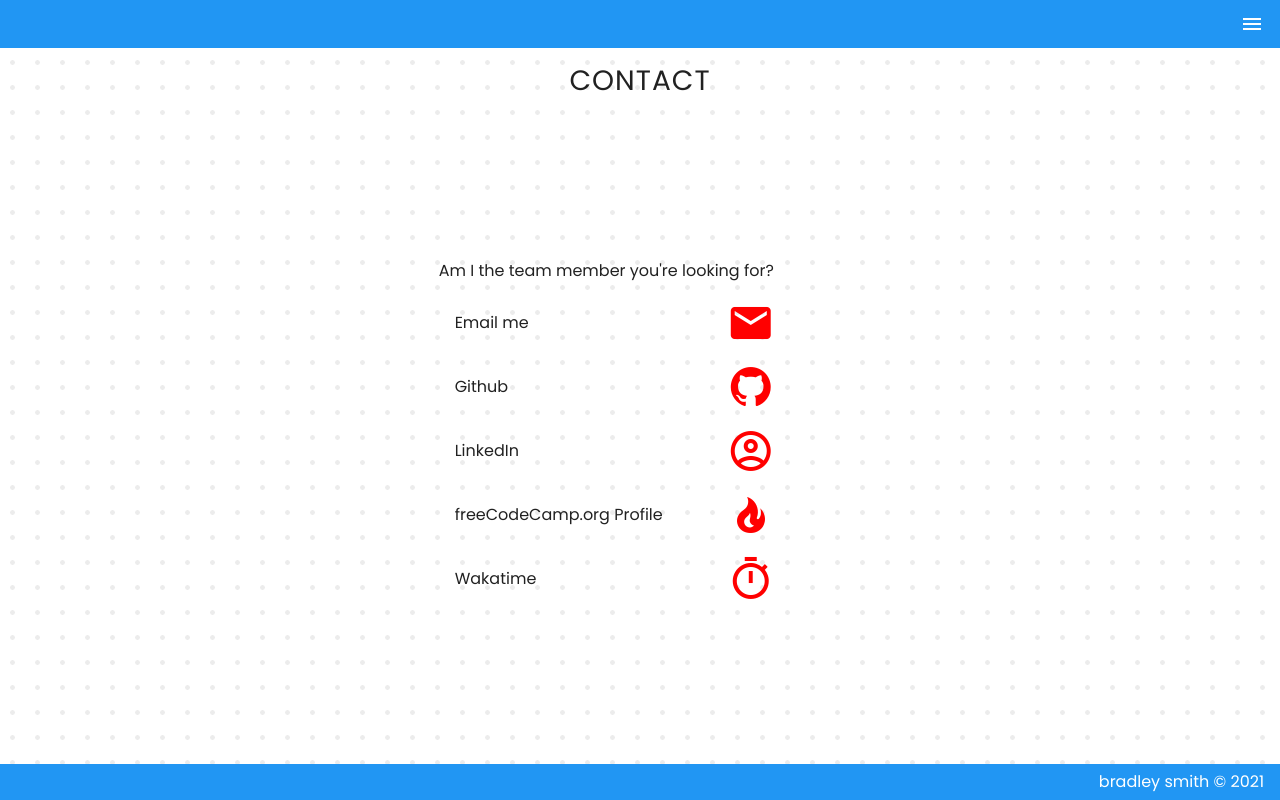
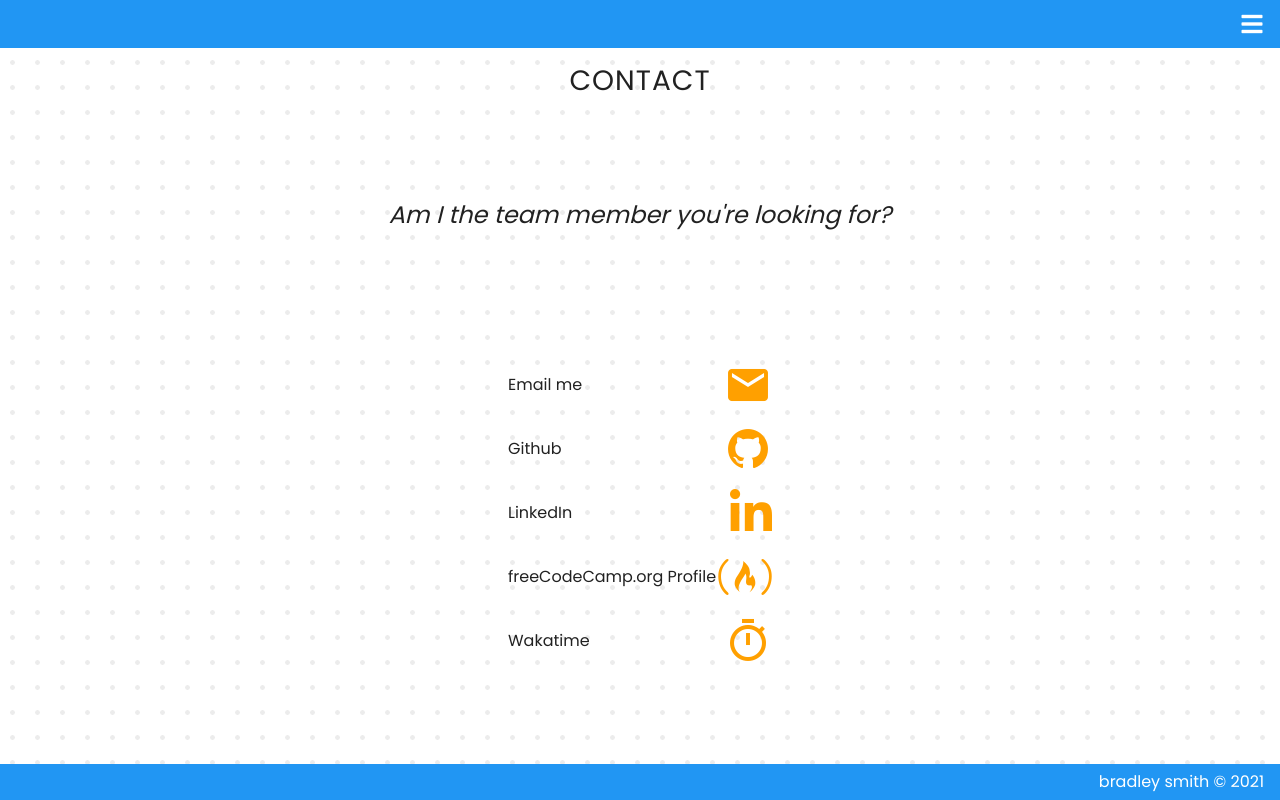
Before and after one commit to bradleyhop/new-portfolio, a Vue app: page /#/contact in a window 1280 px wide. Built offline with nearby package versions, Linux system fonts and the light colour scheme.

Commit message:
update packages; fix contact styling icons; many small fixes

```diff
--- a/package.json
+++ b/package.json
@@ -8,12 +8,13 @@
     "lint": "vue-cli-service lint"
   },
   "dependencies": {
-    "core-js": "^3.11.2",
+    "core-js": "^3.12.1",
     "vue": "^2.6.12",
     "vue-router": "^3.5.1",
-    "vuetify": "^2.4.11"
+    "vuetify": "^2.5.0"
   },
   "devDependencies": {
+    "@fortawesome/fontawesome-free": "^5.15.3",
     "@vue/cli-plugin-babel": "~4.5.12",
     "@vue/cli-plugin-eslint": "~4.5.12",
     "@vue/cli-plugin-router": "~4.5.12",
--- a/src/assets/data/extra-data.js
+++ b/src/assets/data/extra-data.js
@@ -4,11 +4,12 @@
 
 const extra = [
   {
-    title: "Extracirricular",
+    title: "Original Projects",
     copy: "",
     projects: [
       {
         title: "Post-Rock Band Name Generator" ,
+        copy: "Based on a meme, create a post-rock band name based on a set of criteria.",
         link: "https://bradleyhop.github.io/postRockBandName/",
         img: {
           src: "postrockBandname.jpg",
@@ -19,6 +20,7 @@ const extra = [
       {
         title: "Terminal Quote Generator",
         link: "https://bradleyhop.github.io/randomQuotes/extraCreditRQ/random.html",
+        copy: "A spin-off from the freeCodeCamp quote generator; gives a terminal feeling to the computer programming-themed quotes.",
         img: {
           src: "terminalQuote.jpg",
           alt: "screenshot of terminal style random quote generator",
@@ -28,6 +30,7 @@ const extra = [
       {
         title: "Wikipedia Article Search and Preview" ,
         link: "https://bradleyhop.github.io/wikiSearchApp/",
+        copy: "This was an old freeCodeCamp project no longer a part of the official cirriculum. Uses Wikimedia's API and Boostrap to show article previews.",
         img: {
           src: "wikiSearch.jpg",
           alt: "screenshot of wikipedia search and preview article application",
--- a/src/assets/data/fcc-data.js
+++ b/src/assets/data/fcc-data.js
@@ -78,6 +78,7 @@ const fCC = [
       },
       {
         title: "Pomodoro Timer",
+        copy: "Timer to help focus and productivity. Zen enso draws as timer counts down. Project is now titled '25 + 5 timer'.",
         link: "https://bradleyhop.github.io/pomodoroTimer/",
         img: {
           src: "pomodoroTimer.jpg",
@@ -87,6 +88,7 @@ const fCC = [
       },
       {
         title: "Javascript Calculator",
+        copy: "Mimics funtions of the Texas Instruments SR-10 calculator.",
         link: "https://bradleyhop.github.io/js-calculator/",
         img: {
           src: "jsCalculator.jpg",
@@ -96,6 +98,7 @@ const fCC = [
       },
       {
         title: "Drum Machine",
+        copy: "Plays sounds on keypress or button press.",
         link: "https://bradleyhop.github.io/drumMachine/",
         img: {
           src: "drumMachine.jpg",
@@ -105,6 +108,7 @@ const fCC = [
       },
       {
         title: "Markdown Previewer",
+        copy: "Provides realtime preview of markdown text to html. Does not pass unit tests because it uses Vue, which is unsupoorted,  but does pass the user stories; see README in github for more info.",
         link: "https://bradleyhop.github.io/markdownPreviewer/markdownPre.html",
         img: {
           src: "markdownPreviewer.jpg",
@@ -114,6 +118,7 @@ const fCC = [
       },
       {
         title: "Random Quote Machine",
+        copy: "Fetches and displays a random programming themed quote on button press.",
         link: "https://bradleyhop.github.io/randomQuotes/randomQuote.html",
         img: {
           src: "randomQuoteGenerator.jpg",
--- a/src/assets/scss/main.scss
+++ b/src/assets/scss/main.scss
@@ -1,9 +1,18 @@
 // global scss file that mainly overrides vuetify defaults
 
+// color theme available as scss variables
+$primary: #2196F3;
+$primaryLight: #5ddef4;
+$primaryDark: #007c91;
+$secondary: #ffa000;
+$secondaryLight: #ffc947;
+$secondaryDark: #c66900;
+
+// override default vuetify fonts
 $Source-Sans-Pro: "Source Sans Pro", helvetica, sans-serif !important;
 $Poppins: 'Poppins', helvetica, sans-serif !important;
 
-// override vuetify default font and size
+// override vuetify default font use and size
 .v-application {
   [class*='text-'] {
     font-family: $Poppins;
@@ -30,8 +39,3 @@ a {
   letter-spacing: 1px;
   text-align: center;
 }
-
-// flip material icon for fire to better resemble freeCodeCamp's icon
-.fcc {
-  transform: scale(-1, 1);
-}
--- a/src/components/ExpansionPanel.vue
+++ b/src/components/ExpansionPanel.vue
@@ -41,6 +41,9 @@ export default {
               </template>
             </v-expansion-panel-header>
             <v-expansion-panel-content>
+              <div class="cert-copy" v-if="projectItem.copy">
+                {{ projectItem.copy }}
+              </div>
               <v-hover>
                 <template v-slot:default="{ hover }">
                   <v-img
--- a/src/plugins/vuetify.js
+++ b/src/plugins/vuetify.js
@@ -1,3 +1,4 @@
+import '@fortawesome/fontawesome-free/css/all.css' // Ensure you are using css-loader
 import Vue from 'vue';
 import Vuetify from 'vuetify/lib/framework';
 
@@ -19,4 +20,7 @@ const vuetify = new Vuetify({
 Vue.use(Vuetify, vuetify);
 
 export default new Vuetify({
+  icons: {
+    iconfont: 'fa',
+  },
 });
--- a/src/views/About.vue
+++ b/src/views/About.vue
@@ -57,7 +57,7 @@ export default {
               SASS
             </li>
             <li>
-              IDE is Vim within a Tmux session
+              IDE is Vim (with plugins) within Tmux
             </li>
           </ul>
         </div>
--- a/src/views/Contact.vue
+++ b/src/views/Contact.vue
@@ -11,11 +11,16 @@ export default {
     </v-row>
 
     <v-row>
-      <v-col md="4" offset-md="4" class="col-contact">
-        <p>Am I the team member you're looking for?</p>
+      <v-col>
+        <p class="copy-contact" title="hint: yes!">
+          <i>Am I the team member you're looking for?</i>
+        </p>
+      </v-col>
+    </v-row>
 
+    <v-row class="justify-center">
+      <v-col lg="3" md="5" sm="5" xs="12" class="col-contact">
         <div class="group-contact">
-
           <div class="container-contact">
             <p class="link-copy">
               Email me
@@ -25,7 +30,7 @@ export default {
                 title="email me"
                 aria-label="Bradley's email address"
               >
-                <v-icon title="email me" class="icon-contact"> mdi-email </v-icon>
+                <v-icon title="email me" class="icon-contact" > mdi-email </v-icon>
               </a>
             </p>
           </div>
@@ -40,7 +45,9 @@ export default {
                 aria-label="Bradley's github profile"
                 class="link-contact"
               >
-              <v-icon title="github profile" class="icon-contact"> mdi-github </v-icon>
+                <v-icon title="github profile" class="icon-contact" >
+                  mdi-github
+                </v-icon>
               </a>
             </p>
           </div>
@@ -55,7 +62,7 @@ export default {
                 rel="noopener noreferrer"
                 aria-label="Bradley's linked in profile"
               >
-              <v-icon title="linkedin" class="icon-contact"> mdi-account-circle-outline </v-icon>
+              <i class="fab fa-linkedin-in icon-contact" title="linkedin"></i>
               </a>
             </p>
           </div>
@@ -70,7 +77,7 @@ export default {
                 rel="noopener noreferrer"
                 aria-label="Bradley's free code camp profile"
               >
-              <v-icon title="freeCodeCamp profile" class="fcc icon-contact"> mdi-fire </v-icon>
+              <i class="fab fa-free-code-camp icon-contact" title="freeCodeCamp profile"></i>
               </a>
             </p>
           </div>
@@ -85,7 +92,9 @@ export default {
                 rel="noopener noreferrer"
                 aria-label="Bradley's waka time profile"
               >
-              <v-icon title="wakatime profile" class="icon-contact"> mdi-timer-outline </v-icon>
+                <v-icon title="wakatime profile" class="icon-contact" >
+                  mdi-timer-outline
+                </v-icon>
               </a>
             </p>
           </div>
@@ -101,16 +110,24 @@ export default {
   margin: 1em;
 }
 
+.copy-contact {
+  font-size: 1.5em;
+  text-align: center;
+}
 
 .link-copy {
   float: left;
   line-height: 3em;
-  width: 20em;
+  width: 100%;
 }
 
 .icon-contact {
   font-size: 3em !important;
   float: right;
-  color: red !important;
+  color: $secondary !important;// since fontawesome icons can't use vuetify's color property
+
+  &:hover {
+    color: $secondaryLight !important;
   }
-</style>>
+}
+</style>
--- a/src/views/Home.vue
+++ b/src/views/Home.vue
@@ -20,7 +20,7 @@ export default {
         </div>
 
         <router-link :to="{ name: 'Portfolio' }">
-          <v-btn color="secondary" elevation="1" class="portfolio-button">
+          <v-btn elevation="1" class="portfolio-button">
             Portfolio
           </v-btn>
         </router-link>
@@ -59,5 +59,11 @@ export default {
 
 .portfolio-button {
   margin-bottom: 2em;
+  background-color: $secondary !important;
+  color: white;
+
+  &:hover {
+    background-color: $secondaryLight !important;
+  }
 }
 </style>
--- a/src/views/Portfolio.vue
+++ b/src/views/Portfolio.vue
@@ -26,10 +26,9 @@ export default {
       <v-col class="offset-lg-3 col-lg-6 col-sm-12">
         <a href="https://freecodecamp.org" target="_blank" rel="norefferer noopener">
           <div class="heading fcc-color">
-            freeCodeCamp &#40;<v-icon size="1.65rem" class="fcc" color="#00641f"> mdi-fire </v-icon
-            >&#41;
+            freeCodeCamp <i class="fab fa-free-code-camp fcc-icon"></i>
           </div>
-        </a>
+                  </a>
         <p class="heading-copy">
           I use freeCodeCamp as my primary source of learning and project building. Courses are
           designed to be taken in order starting with basic html and css, to learning frontend and
@@ -73,6 +72,10 @@ In addition to freeCodeCamp, I use other resources to increase my knowledge and
   color: #00641f;
 }
 
+.fcc-icon {
+  font-size: 1.25em;
+}
+
 .heading-copy {
   font-family: $Source-Sans-Pro;
   font-size: 1.1em;
```
Also changed, not shown: 1 other file (tests, documents, lock files or other folders). Lines whose indentation alone changed are shown as unchanged.
